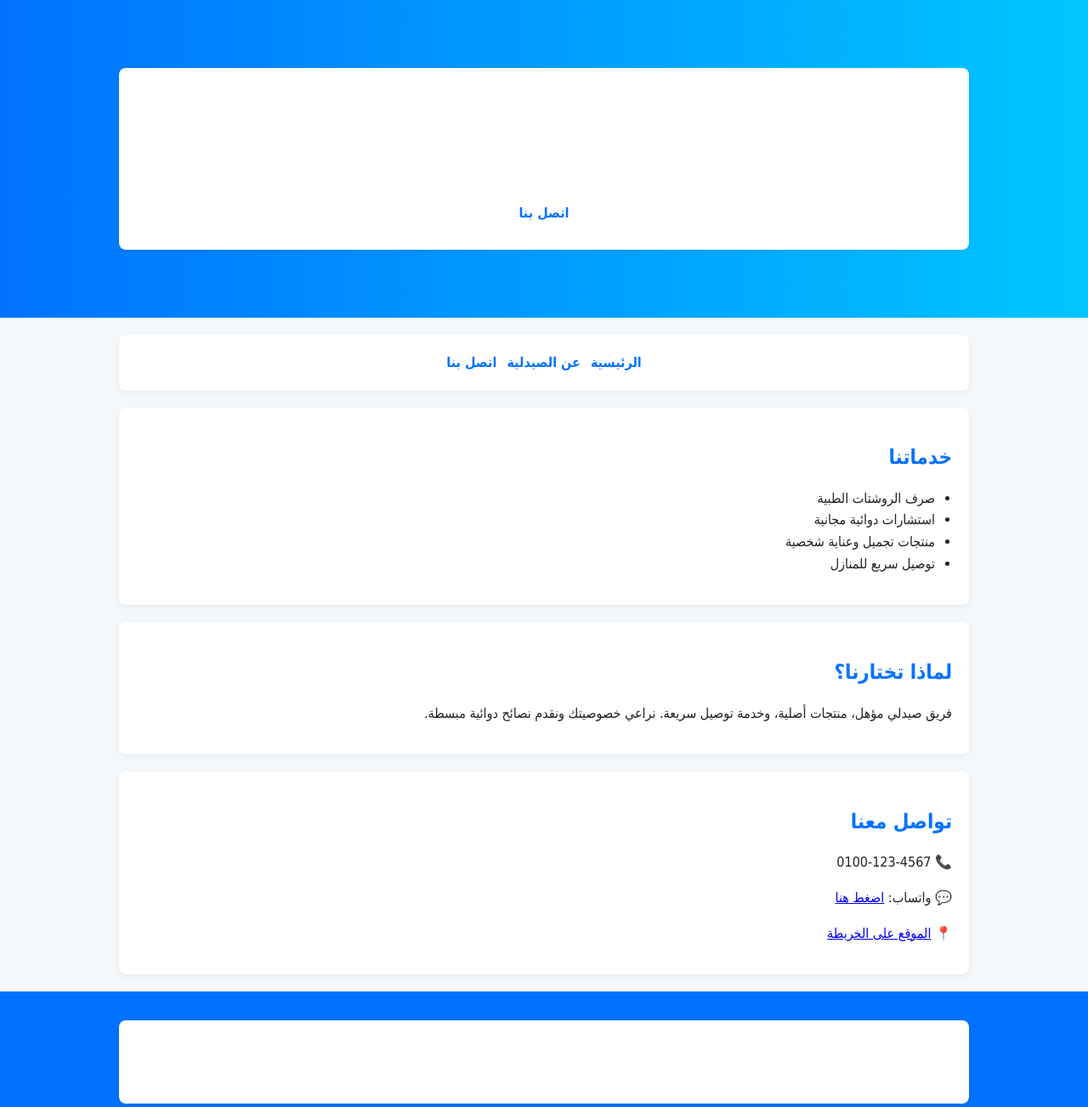
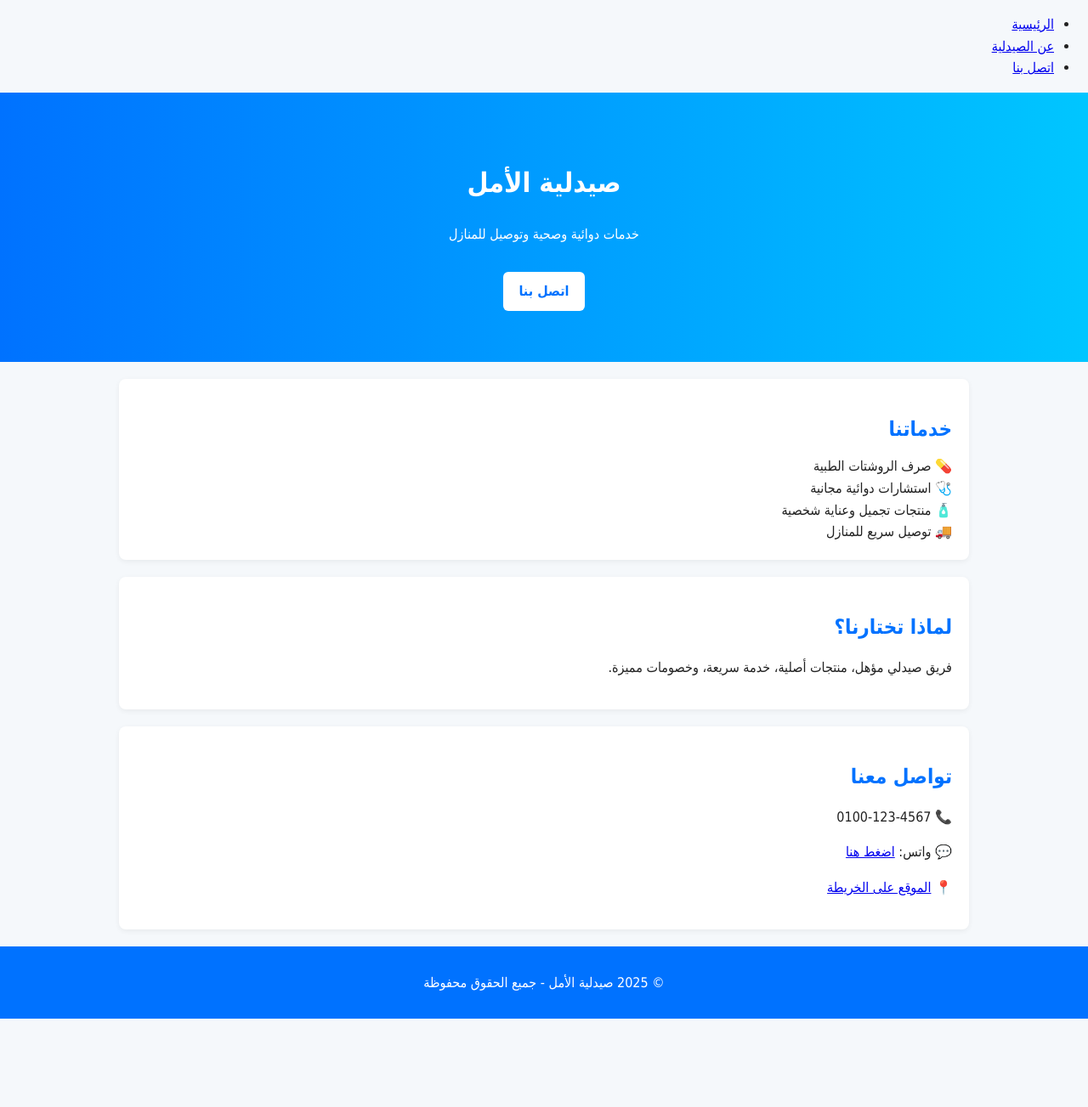
Before and after one commit to abdelrhmanfathy771-cloud/my-website, a plain HTML site: page index.html in a window 1280 px wide. Shown: the whole page at 85% size. After the commit the page ends 1199 px from the top, so only its background shows below. Drawn offline with Linux system fonts and the light colour scheme.

Commit message:
Update index.html

```diff
--- a/index.html
+++ b/index.html
@@ -4,53 +4,53 @@
   <meta charset="UTF-8">
   <meta name="viewport" content="width=device-width, initial-scale=1.0">
   <title>صيدلية الأمل</title>
-  <meta name="description" content="صيدلية الأمل - لصرف الروشتات، استشارات دوائية، توصيل للمنازل.">
   <link rel="stylesheet" href="style.css">
 </head>
 <body>
 
+  <!-- شريط التنقل -->
+  <nav>
+    <ul>
+      <li><a href="index.html">الرئيسية</a></li>
+      <li><a href="about.html">عن الصيدلية</a></li>
+      <li><a href="contact.html">اتصل بنا</a></li>
+    </ul>
+  </nav>
+
+  <!-- الهيدر -->
   <header>
-    <div class="container header-inner">
     <h1>صيدلية الأمل</h1>
-      <p class="subtitle">خدمات دوائية وصحية — توصيل للمنازل</p>
+    <p>خدمات دوائية وصحية وتوصيل للمنازل</p>
     <a href="#contact" class="btn">اتصل بنا</a>
-    </div>
   </header>
 
-  <nav class="topnav container">
-    <a href="index.html">الرئيسية</a>
-    <a href="about.html">عن الصيدلية</a>
-    <a href="contact.html">اتصل بنا</a>
-  </nav>
-
-  <main>
-    <section class="container services" id="services">
+  <!-- قسم الخدمات -->
+  <section class="services container">
     <h2>خدماتنا</h2>
-      <ul>
-        <li>صرف الروشتات الطبية</li>
-        <li>استشارات دوائية مجانية</li>
-        <li>منتجات تجميل وعناية شخصية</li>
-        <li>توصيل سريع للمنازل</li>
-      </ul>
+    <div class="cards">
+      <div class="card">💊 صرف الروشتات الطبية</div>
+      <div class="card">🩺 استشارات دوائية مجانية</div>
+      <div class="card">🧴 منتجات تجميل وعناية شخصية</div>
+      <div class="card">🚚 توصيل سريع للمنازل</div>
+    </div>
   </section>
 
-    <section class="container" id="about-short">
+  <!-- قسم لماذا تختارنا -->
+  <section class="about container">
     <h2>لماذا تختارنا؟</h2>
-      <p>فريق صيدلي مؤهل، منتجات أصلية، وخدمة توصيل سريعة. نراعي خصوصيتك ونقدم نصائح دوائية مبسطة.</p>
+    <p>فريق صيدلي مؤهل، منتجات أصلية، خدمة سريعة، وخصومات مميزة.</p>
   </section>
 
-    <section class="container contact-short" id="contact">
+  <!-- قسم التواصل -->
+  <section id="contact" class="contact container">
     <h2>تواصل معنا</h2>
     <p>📞 0100-123-4567</p>
-      <p>💬 واتساب: <a href="https://wa.me/201001234567" target="_blank">اضغط هنا</a></p>
-      <p>📍 <a href="https://goo.gl/maps/xxxxxxx" target="_blank">الموقع على الخريطة</a></p>
+    <p>💬 واتس: <a href="https://wa.me/201001234567">اضغط هنا</a></p>
+    <p>📍 <a href="https://maps.google.com">الموقع على الخريطة</a></p>
   </section>
-  </main>
 
   <footer>
-    <div class="container">
-      <p>© 2025 - صيدلية الأمل. جميع الحقوق محفوظة.</p>
-    </div>
+    <p>© 2025 صيدلية الأمل - جميع الحقوق محفوظة</p>
   </footer>
 
 </body>
```
Lines whose indentation alone changed are shown as unchanged.
